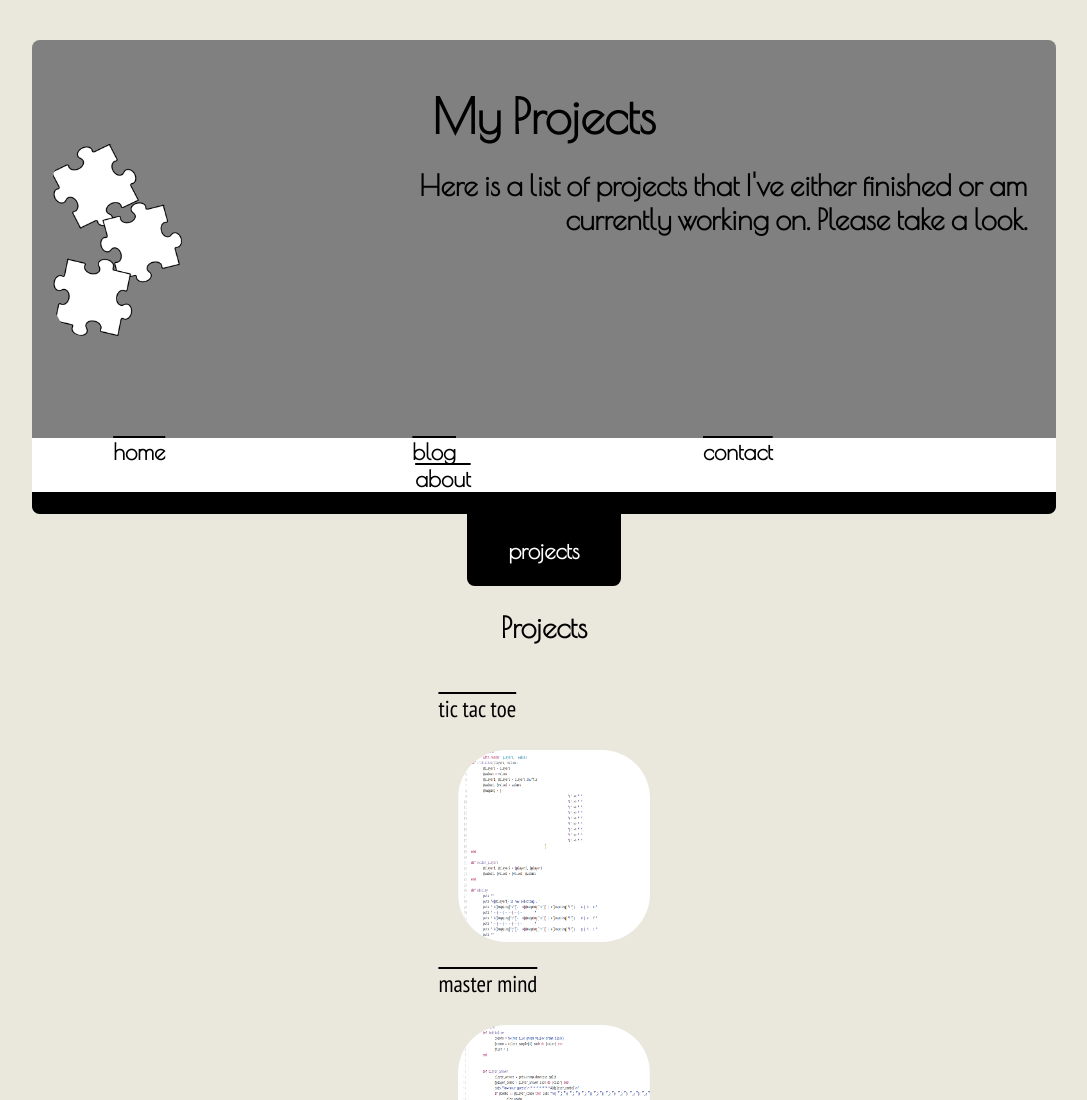
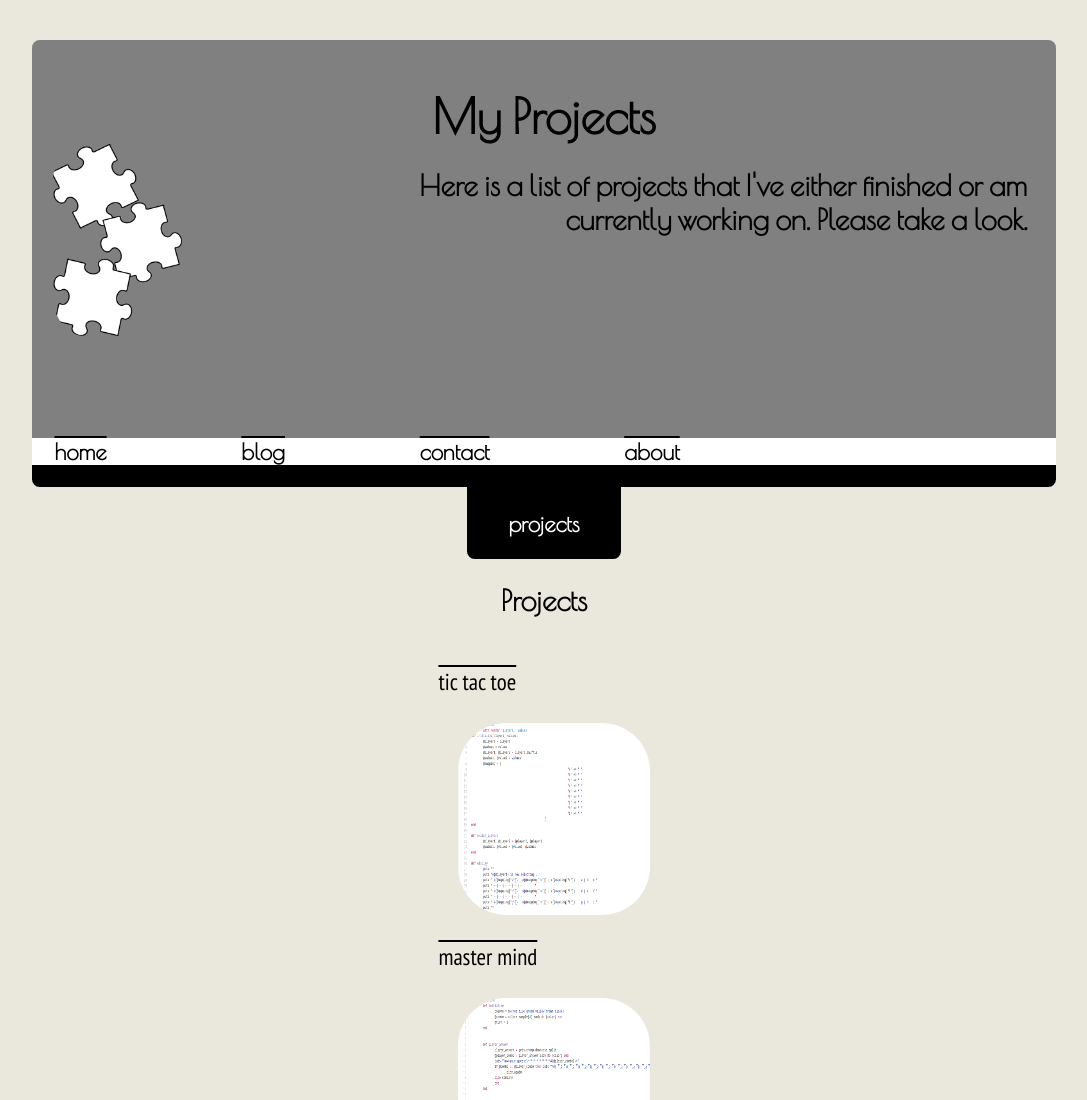
Before and after one commit to LoganBresnahan/LoganBresnahan.github.io, a plain HTML site: page projects/index.html in a window 1280 px wide. Shown: the top 1100 px of the page, without its empty margins (96-1183 px from the left). Drawn offline with nearby package versions, Linux system fonts and the light colour scheme.

Commit message:
Change nav h3 padding-right to 5em

```diff
--- a/stylesheets/garcia_about.css
+++ b/stylesheets/garcia_about.css
@@ -57,7 +57,7 @@ nav h3 {
 	/*padding-bottom: 0.5%;*/
 	margin: 0%;
 	padding-left: 1em;
-	padding-right: 10em;
+	padding-right: 5em;
 	display: -webkit-inline-box;
 }
 
```
